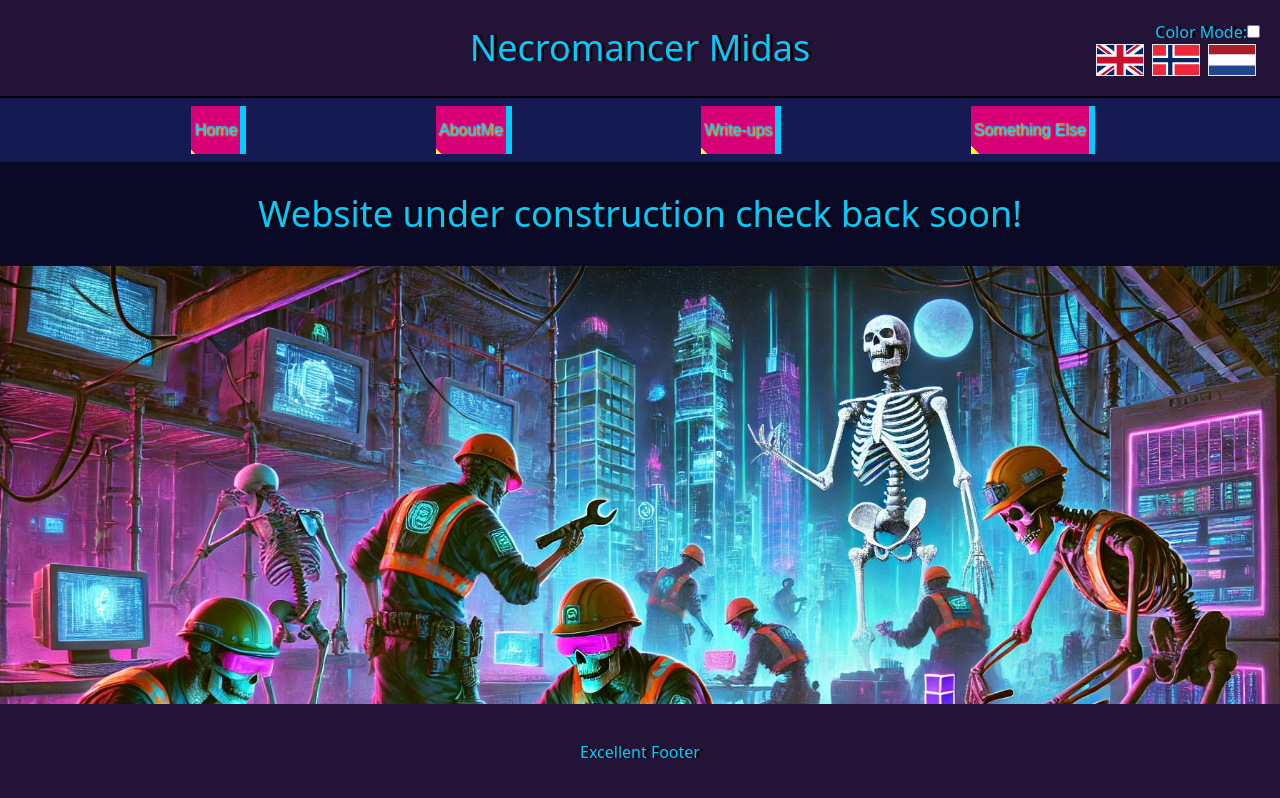
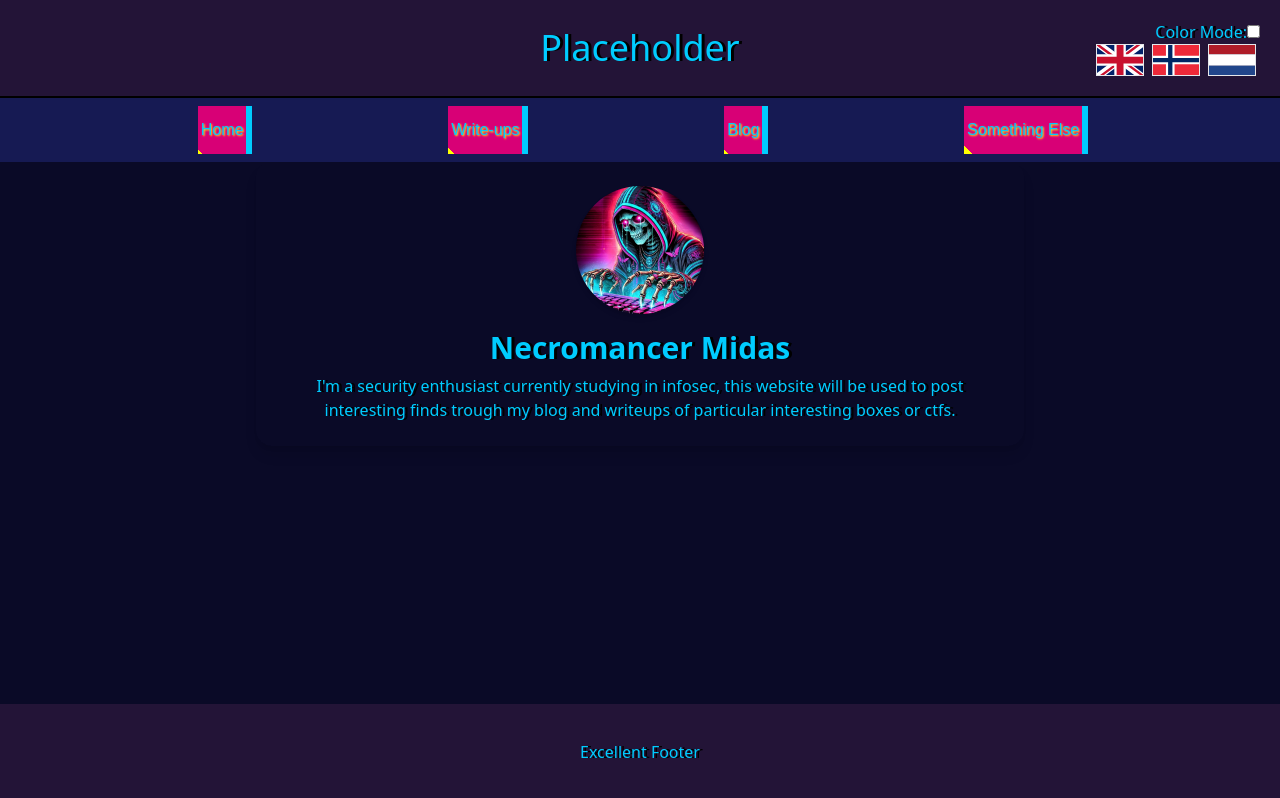
Before and after one commit to NecromancerMidas/MidasPortfolio2.0, a SvelteKit app: page / in a window 1280 px wide. Shown: the top 798 px of the page. Built offline with nearby package versions, Linux system fonts and the light colour scheme.

Commit message:
Added temporary about me to home.

```diff
--- a/src/routes/+layout.svelte
+++ b/src/routes/+layout.svelte
@@ -3,6 +3,7 @@
 	import Footer from './Footer.svelte';
 	import Nav from "./Nav.svelte";
 	import '../app.css';
+	export const prerender = true;
 
 </script>
 <style src='../app.css'></style>
--- a/src/routes/+page.svelte
+++ b/src/routes/+page.svelte
@@ -1,4 +1,4 @@
-<script lang="ts">
+<!-- <script lang="ts">
 //import minion from 'src/static/img/ConstructionMinions.webp';
 
 </script>
@@ -8,4 +8,19 @@
     <div class="text-center text-4xl mt-8 mb-8">Website under construction check back soon!</div>
     <img class=" justify-self-center" src='/img/ConstructionMinions.webp' alt="undead minion construction"/>
 
-</main>
+</main> -->
+
+<script lang="ts">
+    export let alias: string = "Necromancer Midas";
+    export let bio: string = "I'm a security enthusiast currently studying in infosec, this website will be used to post interesting finds trough my blog and writeups of particular interesting boxes or ctfs.";
+    export let skills: string[] = ["maybe later"];
+    export let profileImage: string = "img/Formatted_Necromancer_Hacker_Image.png"; // Replace with your image URL
+  </script>
+
+  <div class="max-w-3xl mx-auto p-6 rounded-2xl shadow-lg">
+    <div class="flex flex-col items-center text-center">
+      <img src={profileImage} alt={alias} class="w-32 h-32 rounded-full shadow-md" />
+      <h1 class="text-3xl font-bold mt-4">{alias}</h1>
+      <p class="mt-2">{bio}</p>
+    </div>
+    </div>
--- /dev/null
+++ b/src/routes/Blog/+page.svelte
@@ -0,0 +1,7 @@
+<script lang="ts">
+	import Default from "../../Components/Default.svelte";
+    //import minion from 'src/static/img/ConstructionMinions.webp';npm ru
+    </script>
+
+
+    <Default name="Blog"/>
--- a/src/routes/Header.svelte
+++ b/src/routes/Header.svelte
@@ -29,13 +29,13 @@
      <div id="Header Container" class="flex h-full w-full justify-between py-5 px-5 border-b-2 border-b-black ">
         <div class="w-1/4"></div>
         <div class="w-1/2 flex justify-center">
-            <h1 class="self-center text-4xl">Necromancer Midas</h1>
+            <h1 class="self-center text-4xl">Placeholder</h1>
         </div>
     <div id="RightHeaderToolBar" class="flex flex-col w-1/4 items-end">
         <div id="ColorSelection" class="flex flex-row">
-            <h4>Color Mode:</h4>
+            <h4>Color Mode: </h4>
             <label>
-                <input type="checkbox" />
+                <input type="checkbox"/>
                 <span></span>
             </label>
         </div>
--- a/src/routes/Nav.svelte
+++ b/src/routes/Nav.svelte
@@ -10,7 +10,7 @@ import { goto } from "$app/navigation";
 
 <nav class="flex flex-row justify-evenly h-16 w-full bg-tetrinary">
     <NavButton navTo = "/"/>
-    <NavButton navTo = "AboutMe"/>
     <NavButton navTo = "Write-ups"/>
+    <NavButton navTo = "Blog"/>
     <NavButton navTo = "Something Else"/>
 </nav>
--- a/src/routes/AboutMe/+page.svelte
+++ b/src/routes/Something Else/+page.svelte
@@ -5,4 +5,4 @@
     </script>
 
 
-    <Default name="About Me"/>
+    <Default name="Something Else"/>
```
Also changed, not shown: static/img/Formatted_Necromancer_Hacker_Image.png (added).
